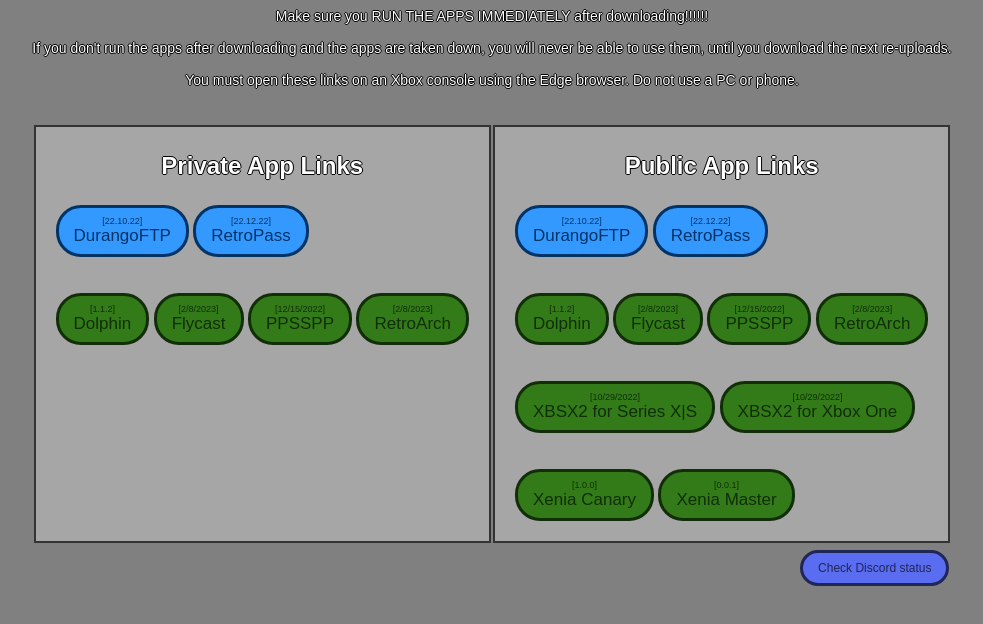
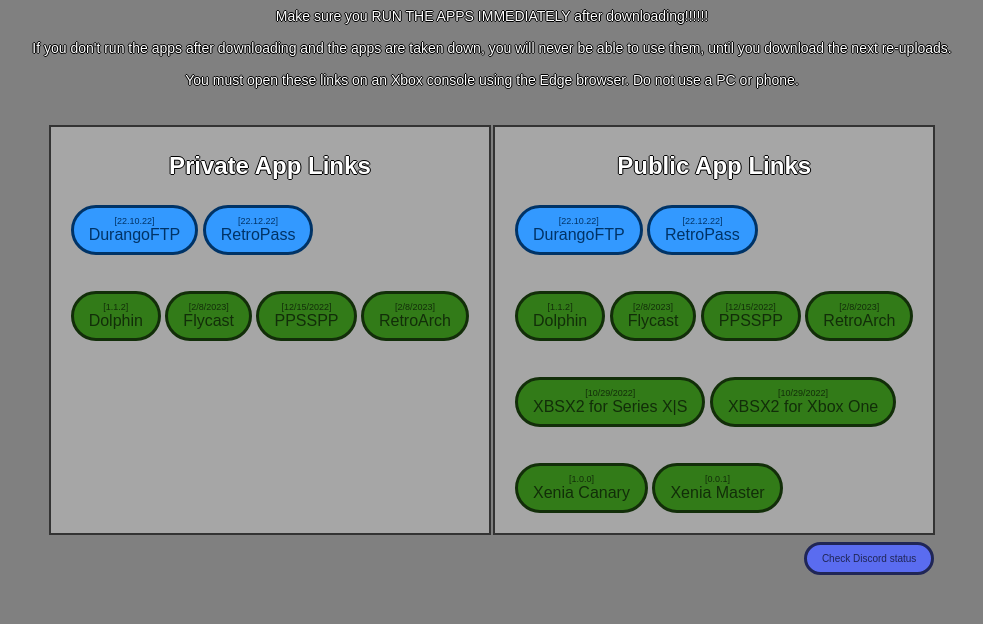
Before and after one commit to SeriesXM/seriesxm.github.io, a plain HTML site: page retailapplinks.html in a window 1280 px wide. Shown: the part 66-690 px from the top of the page, without its empty margins (148-1131 px from the left). Drawn offline with Linux system fonts and the light colour scheme.

Commit message:
Update retailapplinks.html

```diff
--- a/retailapplinks.html
+++ b/retailapplinks.html
@@ -2,9 +2,9 @@
 <style>
 
 /* ALL FONT SIZE SETTINS */
-	a.a:link, a.a:visited {font-size: 17px;}
-	a.b:link, a.b:visited {font-size: 17px;}
-	a.c:link, a.c:visited {font-size: 12px;}
+	a.a:link, a.a:visited {font-size: 16px;}
+	a.b:link, a.b:visited {font-size: 16px;}
+	a.c:link, a.c:visited {font-size: 10px;}
 	.smt {font-size: 9px;}
 	body {font-size: 14px;}
 
```
